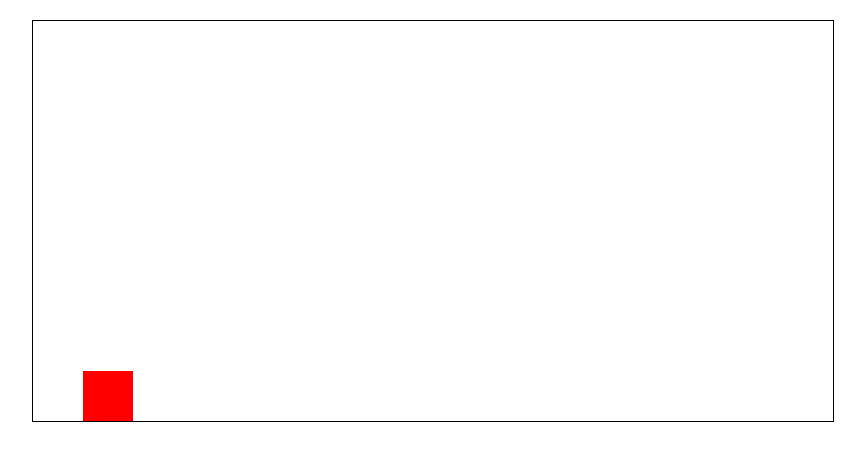
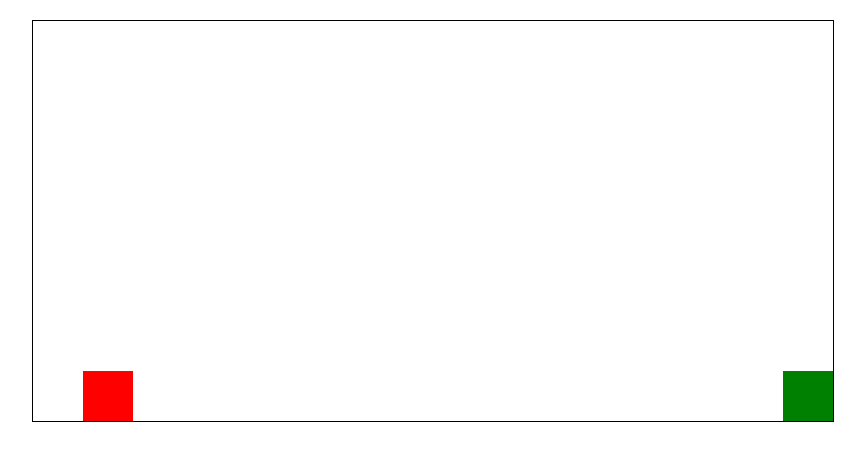
Before and after one commit to lizaveta51/newhach, a plain HTML site: page index.html in a window 1280 px wide. Shown: the whole page, without its empty margins (207-1072 px from the left). Drawn offline with Linux system fonts and the light colour scheme.

Commit message:
style.css

```diff
--- a/style.css
+++ b/style.css
@@ -19,3 +19,12 @@ body {
   bottom: 0;
   left: 50px;
 }
+
+.obstacle {
+  width: 50px;
+  height: 50px;
+  background-color: green; /* цвет препятствия, можно заменить на изображение */
+  position: absolute;
+  bottom: 0;
+  right: 0;
+}
```
